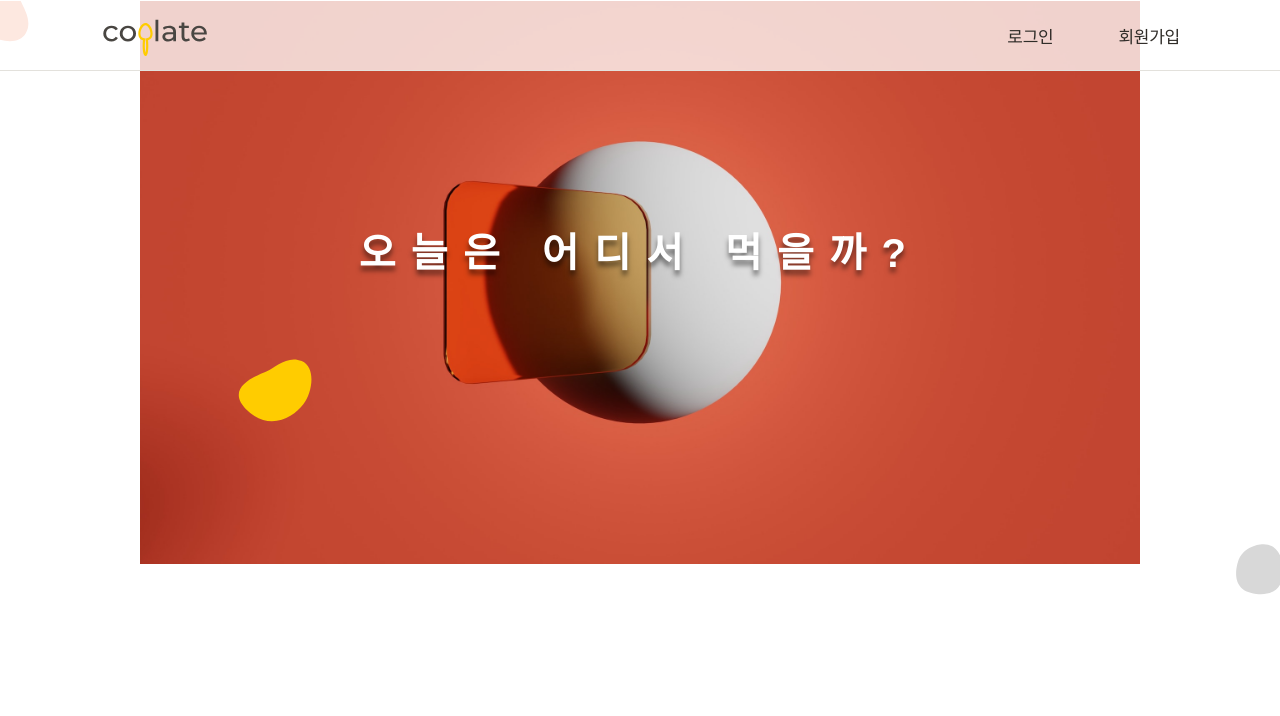
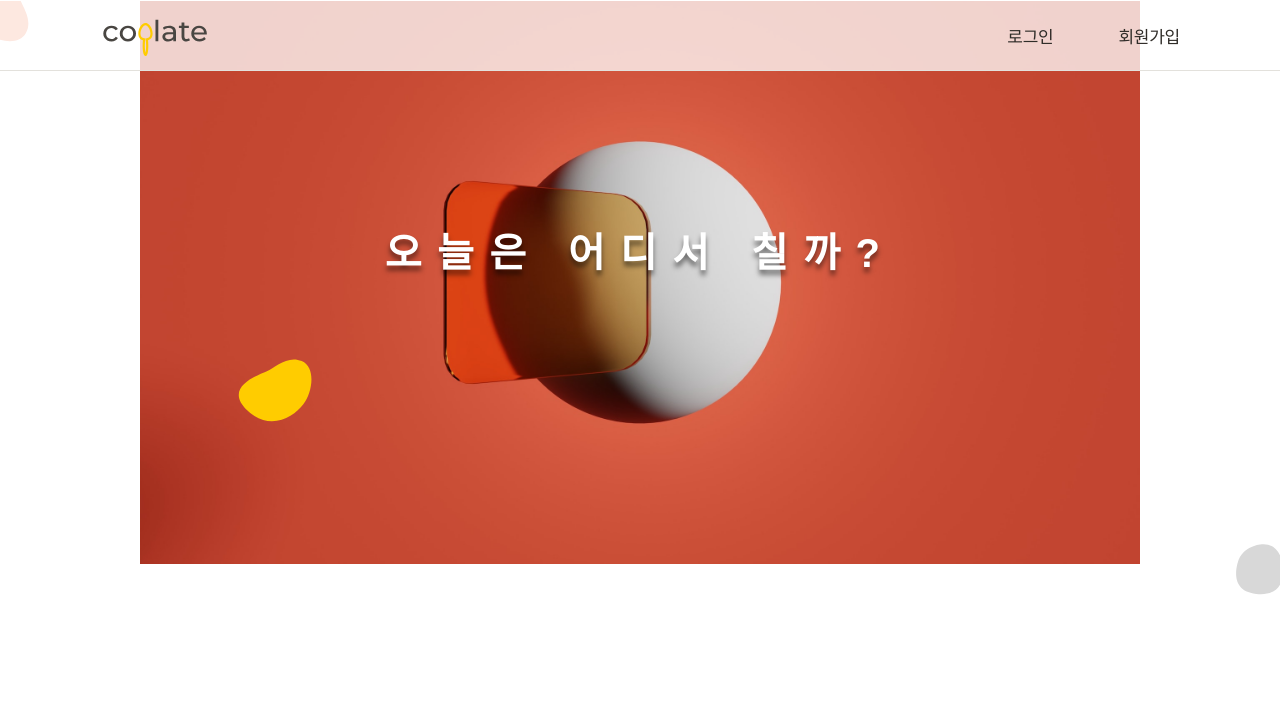
Before and after one commit to Dawnnote/Django_Screen_Golf_Review, a Django app: page / in a window 1280 px wide. Shown: the top 716 px of the page. Run offline with Django 4.2, Linux system fonts and the light colour scheme; data that the repository does not hold is empty; some web fonts are replaced.

Commit message:
h1 수정

```diff
--- a/golf_review/golf/templates/golf/index.html
+++ b/golf_review/golf/templates/golf/index.html
@@ -5,7 +5,7 @@
   <div class="main-header">
     <div class="content">
       <div class="fg"></div>
-      <h1>오늘은 어디서 먹을까?</h1>
+      <h1>오늘은 어디서 칠까?</h1>
     </div>
   </div>
 
```
